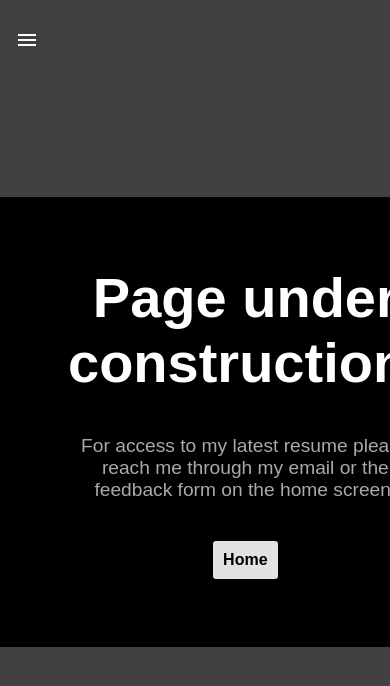
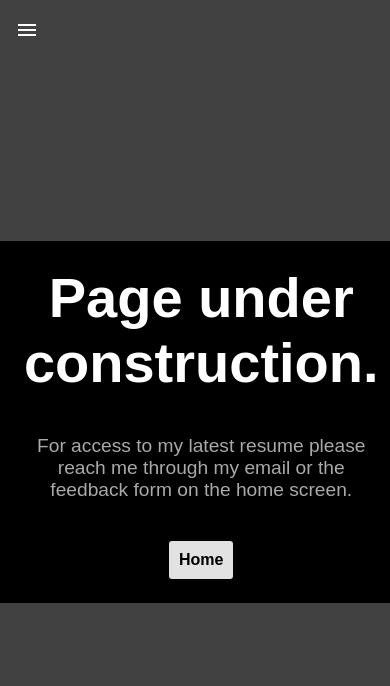
Before and after one commit to marksigilai/personal-website, a React (Create React App) app: page /resume in a window 390 px wide. Shown: the top 686 px of the page. Built offline with nearby package versions, Linux system fonts and the light colour scheme.

Commit message:
fixing phone padding issue

```diff
--- a/src/Components/Navbar/Navbar.css
+++ b/src/Components/Navbar/Navbar.css
@@ -78,7 +78,6 @@
 	padding: 0;
 	margin: 0;
 	position: fixed;
-	top: 10px;
 	left: 0;
 	padding: 15px;
 	font-size: 30px;
--- a/src/Routes/AboutMe/aboutmepage.css
+++ b/src/Routes/AboutMe/aboutmepage.css
@@ -1,4 +1,4 @@
-.AboutMe-container{
+.AboutMe-container {
 	background-color: rgb(65, 65, 65);
 	display: flex;
 	flex-direction: column;
@@ -8,10 +8,10 @@
 	width: 100%;
 	height: 100vh;
 }
-.AboutMe-notice{
+.AboutMe-notice {
 	background-color: rgb(0, 0, 0);
-    padding: 3rem;
-    font-family: 'montesarat', sans-serif;
+	padding: 1vw;
+	font-family: "montesarat", sans-serif;
 	color: rgb(255, 255, 255);
 	display: flex;
 	flex-direction: column;
@@ -20,21 +20,20 @@
 	max-width: 30rem;
 }
 
-.AboutMe-notice h1{
+.AboutMe-notice h1 {
 	font-weight: 600;
 	font-size: 3.5rem;
 	margin: 20px;
 }
 
-.AboutMe-notice p{
+.AboutMe-notice p {
 	color: rgb(169, 169, 169);
 	margin: 20px;
 	font-weight: 500;
 	font-size: 1.2rem;
-
 }
 
-.AboutMe-link{
+.AboutMe-link {
 	color: rgb(0, 0, 0);
 	margin: 20px;
 	font-weight: 600;
--- a/src/Routes/Resume/Resume.css
+++ b/src/Routes/Resume/Resume.css
@@ -1,4 +1,4 @@
-.Resume-container{
+.Resume-container {
 	background-color: rgb(65, 65, 65);
 	display: flex;
 	flex-direction: column;
@@ -8,34 +8,32 @@
 	width: 100%;
 	height: 100vh;
 }
-.Resume-notice{
+.Resume-notice {
 	background-color: rgb(0, 0, 0);
-    padding: 3rem;
-    font-family: 'montesarat', sans-serif;
+	padding: 1vw;
+	font-family: "montesarat", sans-serif;
 	color: rgb(255, 255, 255);
 	display: flex;
 	flex-direction: column;
 	justify-content: center;
 	align-items: center;
 	max-width: 30rem;
-
 }
 
-.Resume-notice h1{
+.Resume-notice h1 {
 	font-weight: 600;
 	font-size: 3.5rem;
 	margin: 20px;
 }
 
-.Resume-notice p{
+.Resume-notice p {
 	color: rgb(169, 169, 169);
 	margin: 20px;
 	font-weight: 500;
 	font-size: 1.2rem;
-
 }
 
-.Resume-link{
+.Resume-link {
 	color: rgb(0, 0, 0);
 	margin: 20px;
 	font-weight: 600;
```
Lines whose indentation alone changed are shown as unchanged.
